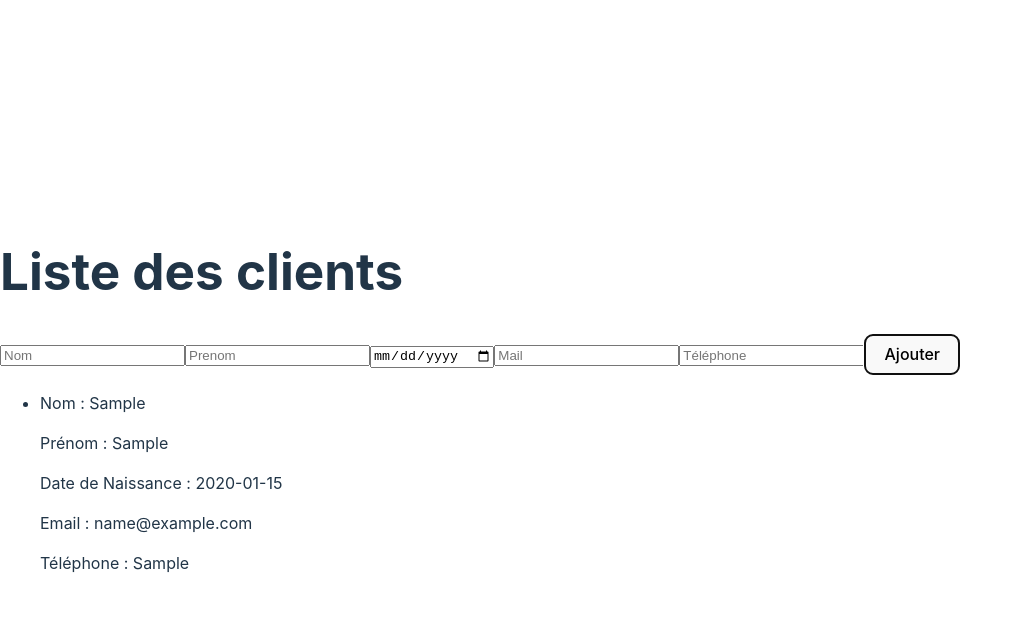
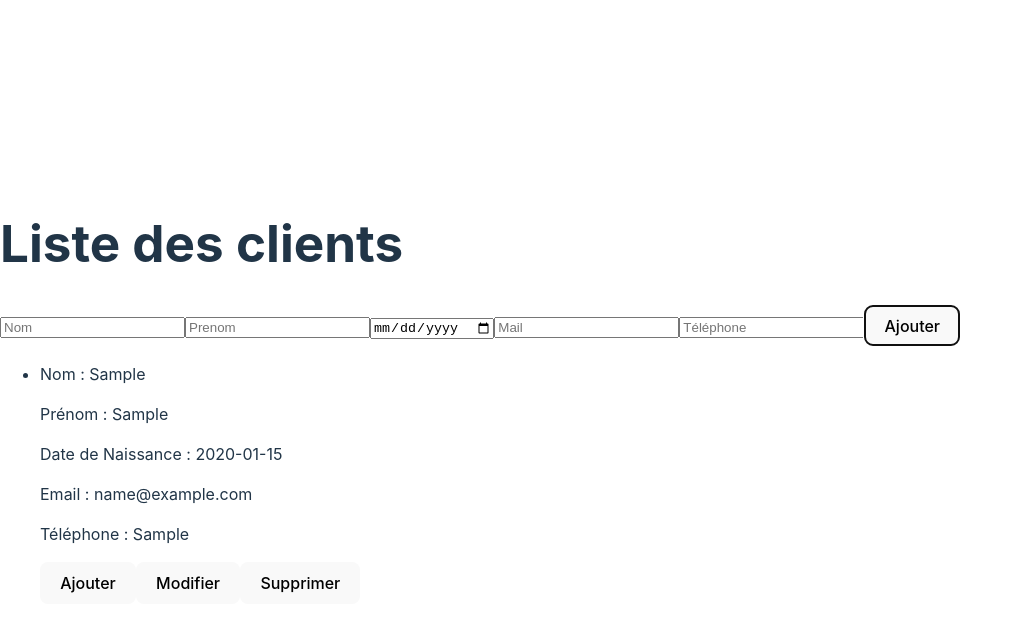
Before and after one commit to Chebel405/Locations, a React (Vite) app: page / in a window 1280 px wide. Both pictures are taken after typing "Sample", "Sample", "2020-01-15", "name@example.com", "Sample" into the empty fields and a click on the button "Ajouter". Shown: the top 632 px of the page, without its empty margins (0-1023 px from the left). Built offline with nearby package versions, Linux system fonts and the light colour scheme.

Commit message:
Méthode Delete fonctionne

```diff
--- a/src/App.jsx
+++ b/src/App.jsx
@@ -21,14 +21,16 @@ function App() {
     setClientList([...clientList, client]);
   }
 
-
+  function deleteClient(id) {
+    setClientList(clientList.filter(client => client.id !== id));
+  }
 
   return (
     <div className="d-flex flex-row justify-content-center align-items-center p-20">
       <div className="card container p-20">
         <h1 className="mb-20">Liste des clients</h1>
         <AddClient addClient={addClient} />
-        <ClientList clientList={clientList} />
+        <ClientList clientList={clientList} deleteClient={deleteClient} />
       </div>
     </div>
   )
--- a/src/components/Client/ClientItem.jsx
+++ b/src/components/Client/ClientItem.jsx
@@ -1,26 +1,34 @@
 import PropTypes from 'prop-types';
 
-function ClientItem({ client }) {
+function ClientItem({ client, deleteClient }) {
     return (
         <li className="d-flex flex-row justify-content-center align-items-center p-10">
-            <p>Nom : {client.name}</p>
-            <p>Prénom : {client.lastName}</p>
-            <p>Date de Naissance : {client.birthday}</p>
-            <p>Email : {client.email}</p>
-            <p>Téléphone : {client.phone}</p>
+            <p className='flex-fill mr-15'>Nom : {client.name}</p>
+            <p className='flex-fill mr-15'>Prénom : {client.lastName}</p>
+            <p className='flex-fill mr-15'>Date de Naissance : {client.birthday}</p>
+            <p className='flex-fill mr-15'>Email : {client.email}</p>
+            <p className='flex-fill mr-15'>Téléphone : {client.phone}</p>
+            <button className="btn btn-primary mr-15" >Ajouter</button>
+            <button className="btn btn-primary mr-15">Modifier</button>
+            <button className="btn btn-reverse-primary mr-15" onClick={() => deleteClient(client.id)}>Supprimer</button>
         </li>
     )
 
 }
 ClientItem.propTypes = {
     client: PropTypes.shape({
+        id: PropTypes.string.isRequired,
         name: PropTypes.string.isRequired,
         lastName: PropTypes.string.isRequired,
         birthday: PropTypes.string.isRequired,
         email: PropTypes.string.isRequired,
         phone: PropTypes.string.isRequired,
+
     }).isRequired,
+    deleteClient: PropTypes.func.isRequired,
 };
 
 
+
+
 export default ClientItem;
--- a/src/components/Client/ClientList.jsx
+++ b/src/components/Client/ClientList.jsx
@@ -1,10 +1,11 @@
 import ClientItem from "./ClientItem";
+import PropTypes from 'prop-types';
 
-function ClientList({ clientList }) {
+function ClientList({ clientList, deleteClient }) {
     return clientList.length ? (
         <ul>
             {clientList.map(client => (
-                <ClientItem key={client.id} client={client} />
+                <ClientItem key={client.id} client={client} deleteClient={deleteClient} />
             ))}
         </ul>
     ) : (
@@ -14,4 +15,18 @@ function ClientList({ clientList }) {
 
 }
 
+ClientList.propTypes = {
+    clientList: PropTypes.arrayOf(
+        PropTypes.shape({
+            id: PropTypes.string.isRequired,
+            name: PropTypes.string.isRequired,
+            lastName: PropTypes.string.isRequired,
+            birthday: PropTypes.string.isRequired,
+            email: PropTypes.string.isRequired,
+            phone: PropTypes.string.isRequired,
+        })
+    ).isRequired,
+    deleteClient: PropTypes.func.isRequired,
+};
+
 export default ClientList;
```
